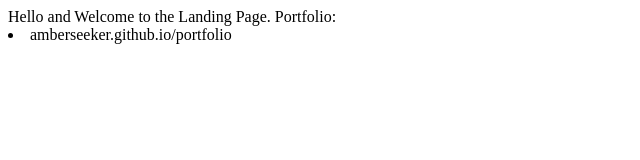
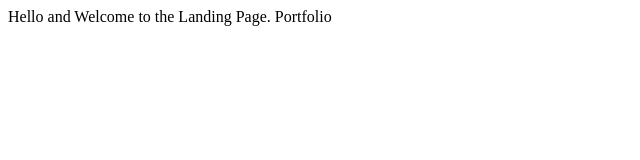
Before and after one commit to AmberSeeker/amberseeker.github.io, a plain HTML site: page index.html in a window 1280 px wide. Shown: the whole page, without its empty margins (0-640 px from the left). Drawn offline with Linux system fonts and the light colour scheme.

Commit message:
Update index.html

```diff
--- a/index.html
+++ b/index.html
@@ -1,2 +1,2 @@
 Hello and Welcome to the Landing Page.
-Portfolio: <li>amberseeker.github.io/portfolio</li>
+<href="amberseeker.github.io/portfolio">Portfolio</href>
```
